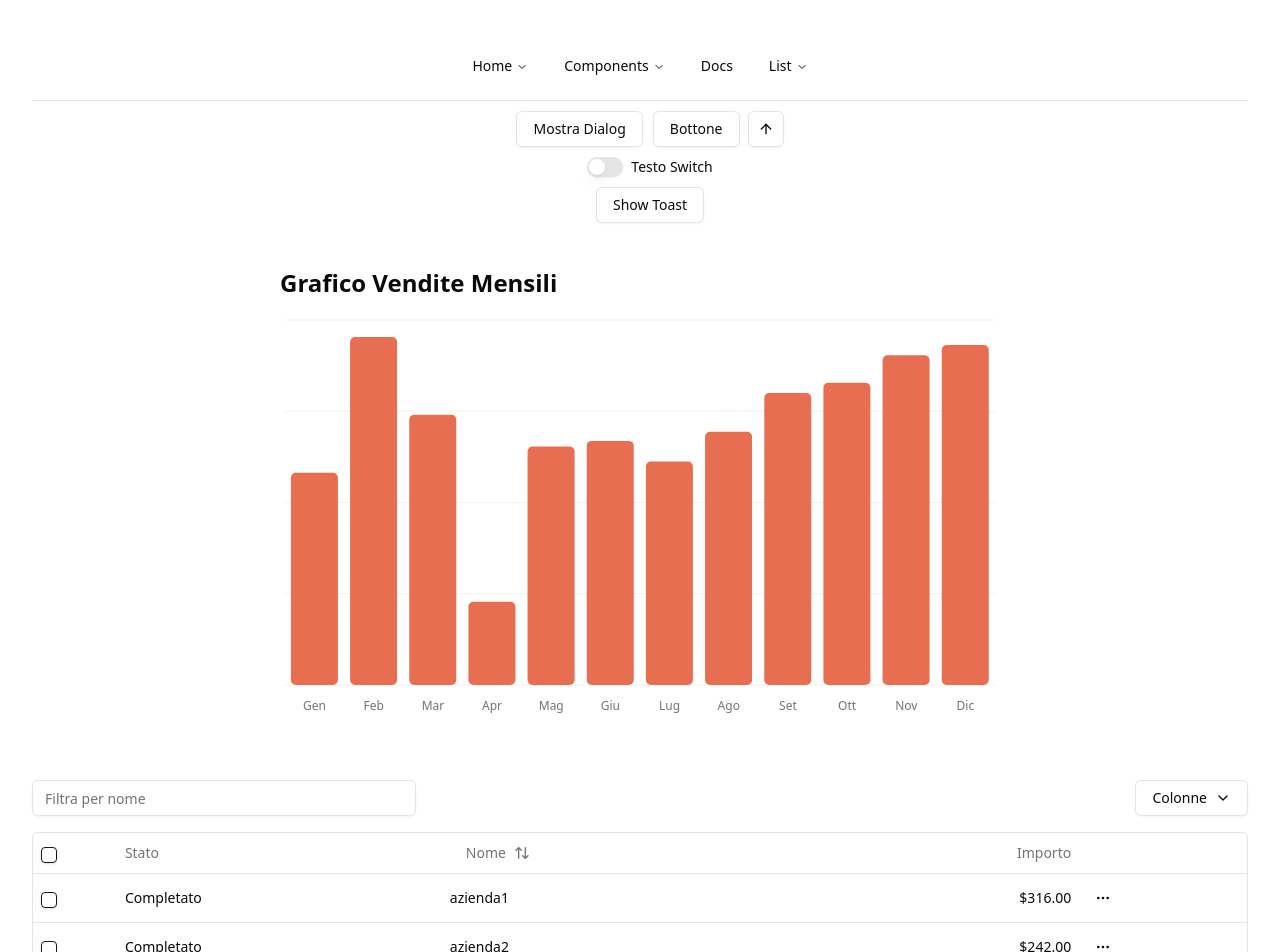
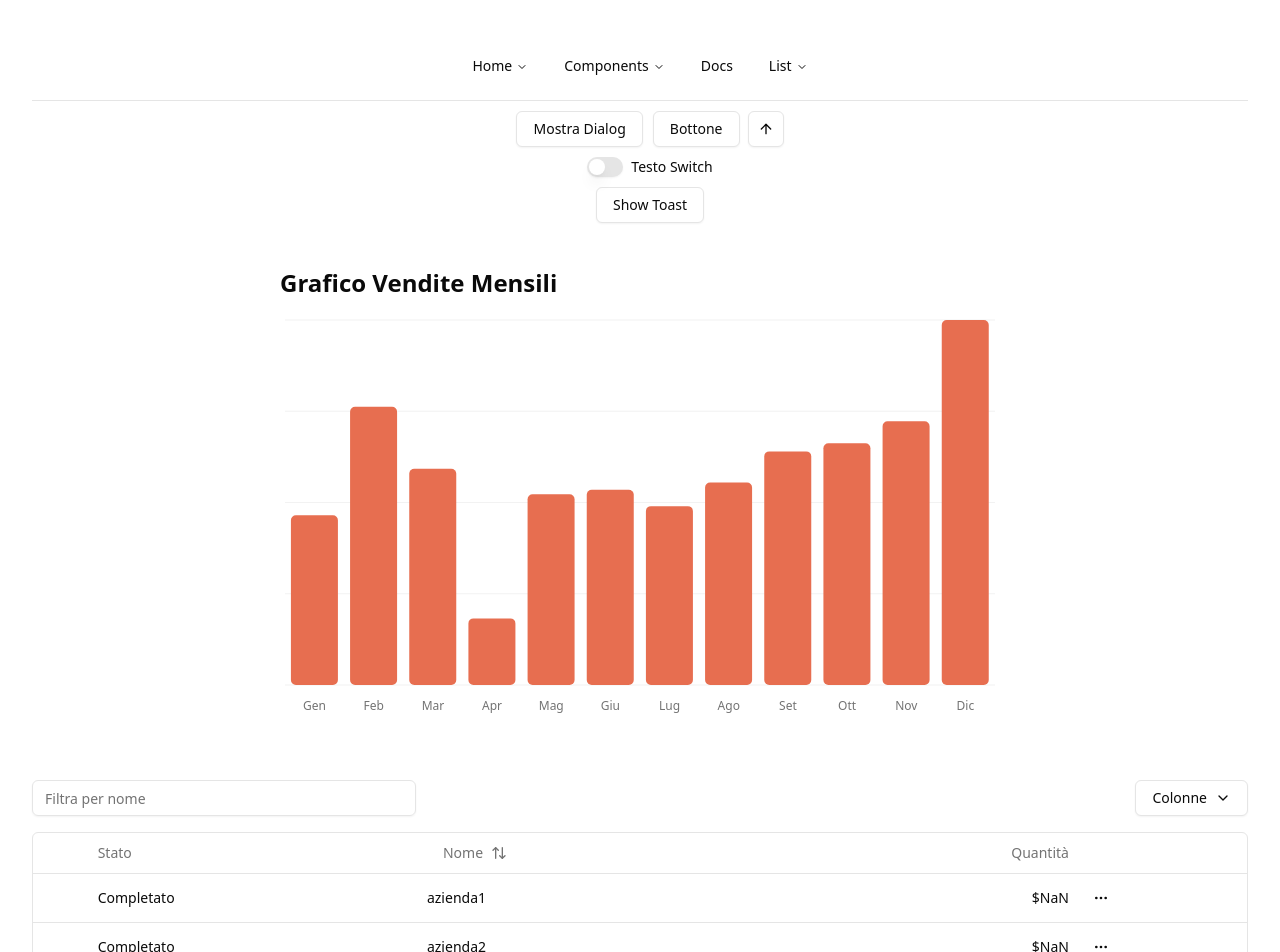
Before and after one commit to LokyV1/ConfinTest, a React (Vite) app: page / in a window 1280 px wide. Shown: the top 952 px of the page. Built offline with nearby package versions, Linux system fonts and the light colour scheme.

Commit message:
feat: Initialize App.tsx with core UI components, a feature-rich data table, and chart display capabilities.

```diff
--- a/src/App.tsx
+++ b/src/App.tsx
@@ -36,7 +36,6 @@ import {
   type VisibilityState,
 } from "@tanstack/react-table";
 import { ArrowUpDown, ChevronDown, MoreHorizontal } from "lucide-react";
-import { Checkbox } from "@/components/ui/checkbox";
 import {
   DropdownMenu,
   DropdownMenuCheckboxItem,
@@ -133,7 +132,7 @@ const chartData = [
   { month: "Settembre", vendite: 256 },
   { month: "Ottobre", vendite: 265 },
   { month: "Novembre", vendite: 289 },
-  { month: "Dicembre", vendite: 298 },
+  { month: "Dicembre", vendite: 400 },
 ];
 
 export type Pagamento = {
@@ -221,23 +220,6 @@ export function DataTable() {
   const columns: ColumnDef<Pagamento>[] = [
     {
       id: "select",
-      header: ({ table }) => (
-        <Checkbox
-          checked={
-            table.getIsAllPageRowsSelected() ||
-            (table.getIsSomePageRowsSelected() && "indeterminate")
-          }
-          onCheckedChange={(value) => table.toggleAllPageRowsSelected(!!value)}
-          aria-label="Seleziona tutto"
-        />
-      ),
-      cell: ({ row }) => (
-        <Checkbox
-          checked={row.getIsSelected()}
-          onCheckedChange={(value) => row.toggleSelected(!!value)}
-          aria-label="Seleziona riga"
-        />
-      ),
       enableSorting: false,
       enableHiding: false,
     },
@@ -266,11 +248,10 @@ export function DataTable() {
       ),
     },
     {
-      accessorKey: "amount",
-      header: () => <div className="text-right">Importo</div>,
+      accessorKey: "Quantità",
+      header: () => <div className="text-right">Quantità</div>,
       cell: ({ row }) => {
-        const amount = parseFloat(row.getValue("amount"));
-        // Format the amount as a dollar amount
+        const amount = parseFloat(row.getValue("Quantità"));
         const formatted = new Intl.NumberFormat("en-US", {
           style: "currency",
           currency: "USD",
@@ -287,7 +268,7 @@ export function DataTable() {
           <DropdownMenu>
             <DropdownMenuTrigger asChild>
               <Button variant="ghost" className="h-8 w-8 p-0">
-                <span className="sr-only">Open menu</span>
+                <span className="sr-only">Apri menu</span>
                 <MoreHorizontal />
               </Button>
             </DropdownMenuTrigger>
```
